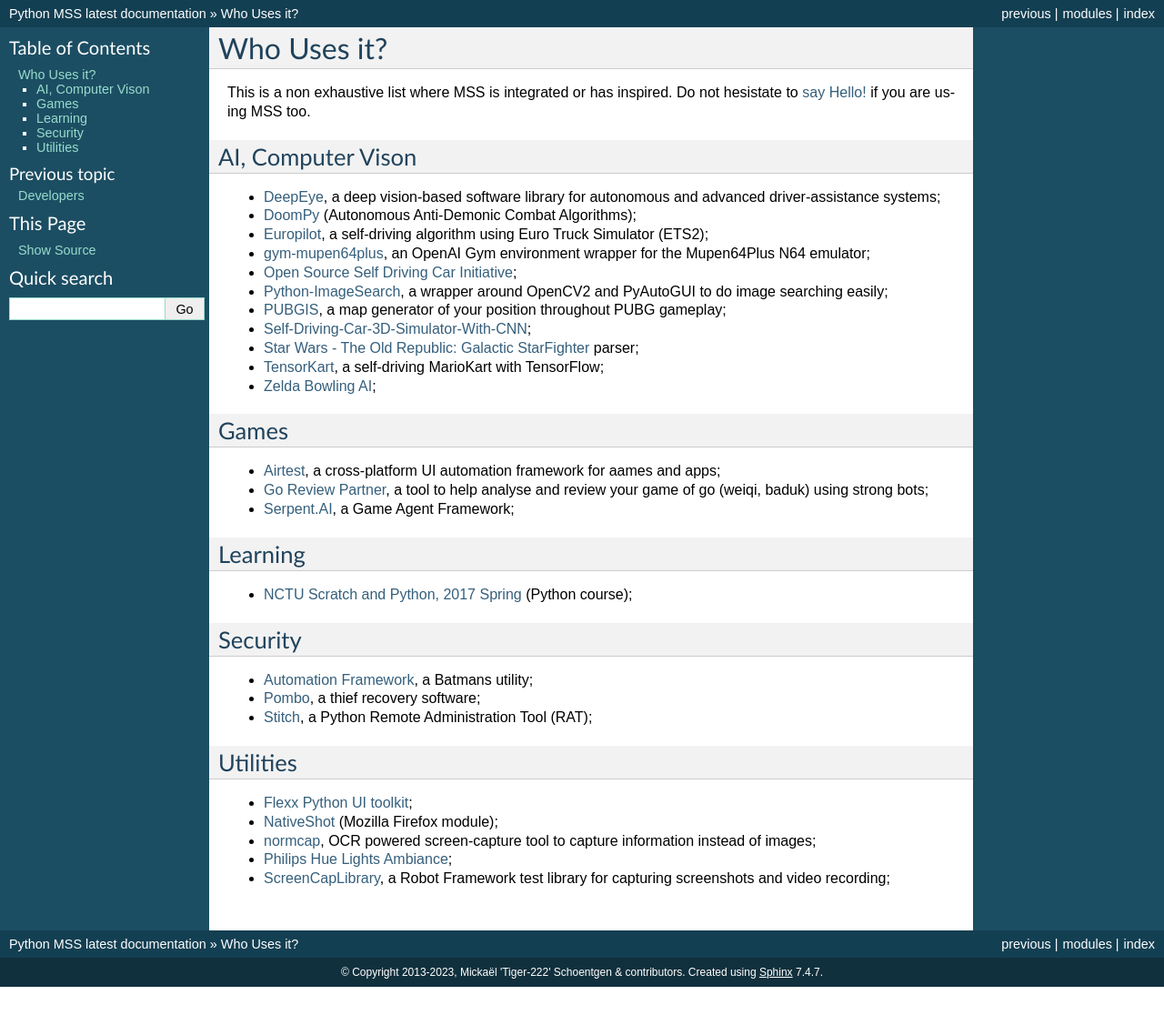
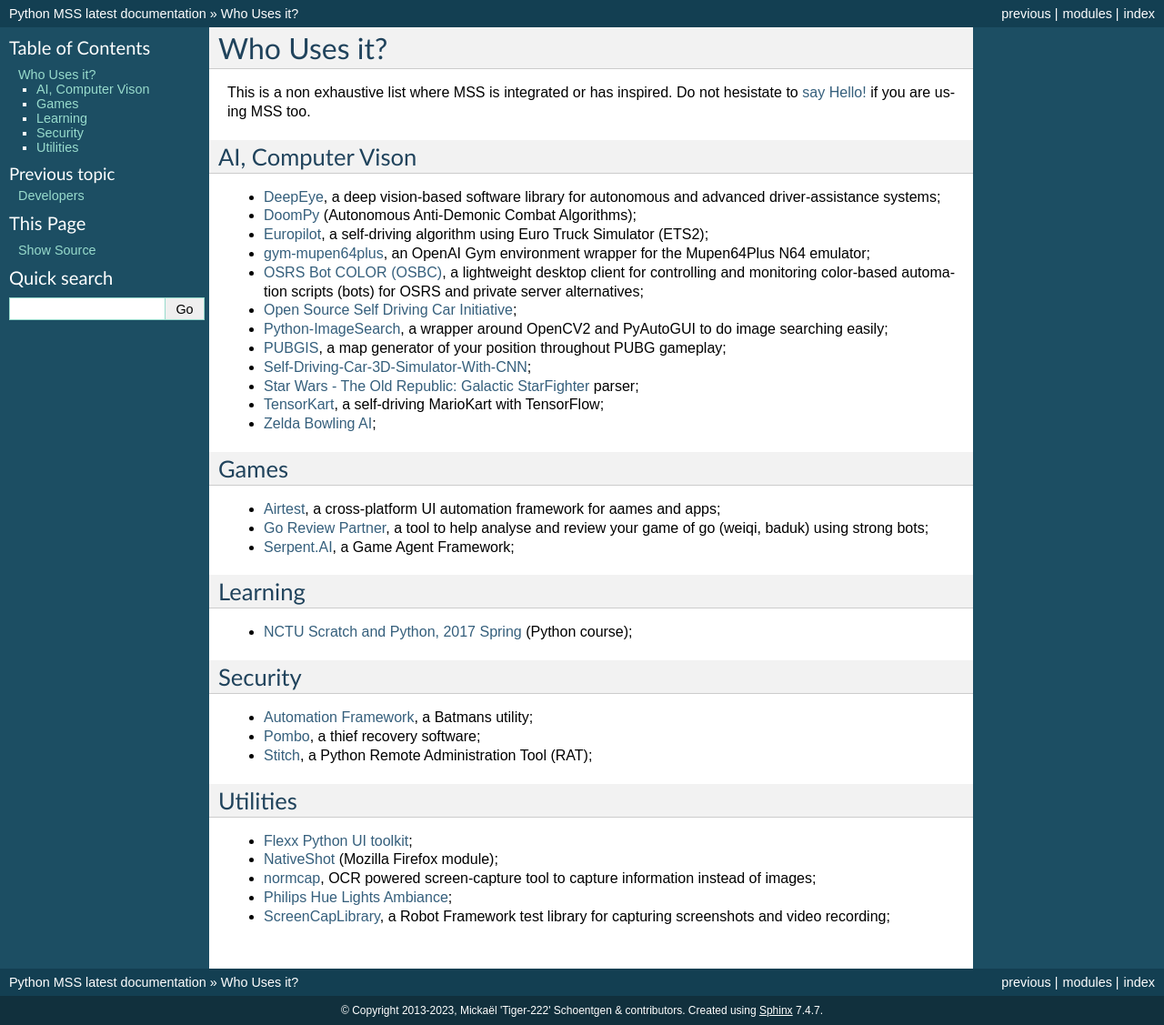
Before and after one commit to BoboTiG/python-mss, a Sphinx documentation site: the page built from docs/source/where.rst, in a window 1280 px wide. Shown: the whole page at 91% size. Built offline with Sphinx 7.4.7, drawn with Linux system fonts in a browser that asks for light colours; before the commit the page ends 1085 px from its top, so only the background shows below that.

Commit message:
doc: add OSRS Bot COLOR (OSBC)

```diff
--- a/docs/source/where.rst
+++ b/docs/source/where.rst
@@ -13,6 +13,7 @@ AI, Computer Vison
 - `DoomPy <https://github.com/WNoxchi/DoomPy>`_ (Autonomous Anti-Demonic Combat Algorithms);
 - `Europilot <https://github.com/jsistla/eu-pilot>`_, a self-driving algorithm using Euro Truck Simulator (ETS2);
 - `gym-mupen64plus <https://github.com/bzier/gym-mupen64plus>`_, an OpenAI Gym environment wrapper for the Mupen64Plus N64 emulator;
+- `OSRS Bot COLOR (OSBC) <https://github.com/kelltom/OSRS-Bot-COLOR>`_, a lightweight desktop client for controlling and monitoring color-based automation scripts (bots) for OSRS and private server alternatives;
 - `Open Source Self Driving Car Initiative <https://github.com/OSSDC/OSSDC-VisionBasedACC>`_;
 - `Python-ImageSearch <https://github.com/drov0/python-imagesearch>`_, a wrapper around OpenCV2 and PyAutoGUI to do image searching easily;
 - `PUBGIS <https://github.com/andrewzwicky/PUBGIS>`_, a map generator of your position throughout PUBG gameplay;
```
